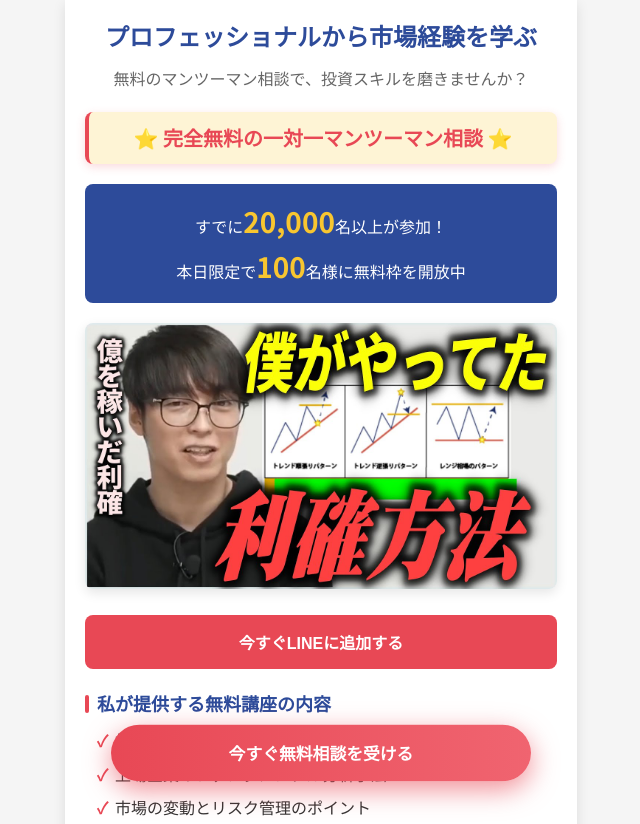
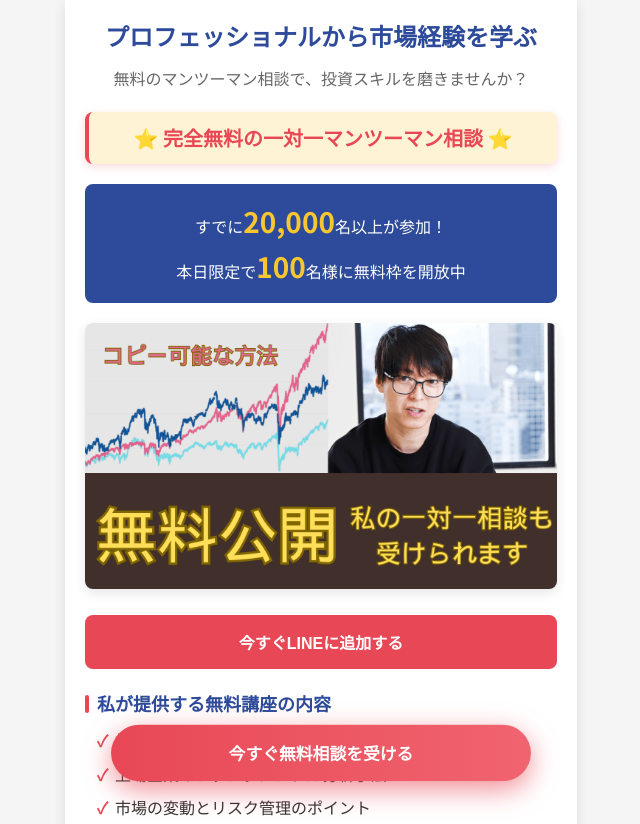
Before and after one commit to CHENMOUAD/er526bf.shop, a plain HTML site: page index.html in a window 1280 px wide. Shown: the top 824 px of the page, without its empty margins (319-959 px from the left). Drawn offline with Linux system fonts and the light colour scheme.

Commit message:
Add files via upload

```diff
--- a/index.html
+++ b/index.html
@@ -325,7 +325,7 @@
             </div>
 
             <div class="jp-image-container">
-                <img src="img/1.jpg" alt="投資セミナー" class="jp-main-image">
+                <img src="img/1.png" alt="投資セミナー" class="jp-main-image">
             </div>
 
             <button class="jp-btn" onclick="openkt()">今すぐLINEに追加する</button>
```
Also changed, not shown: img/1.png (added).
